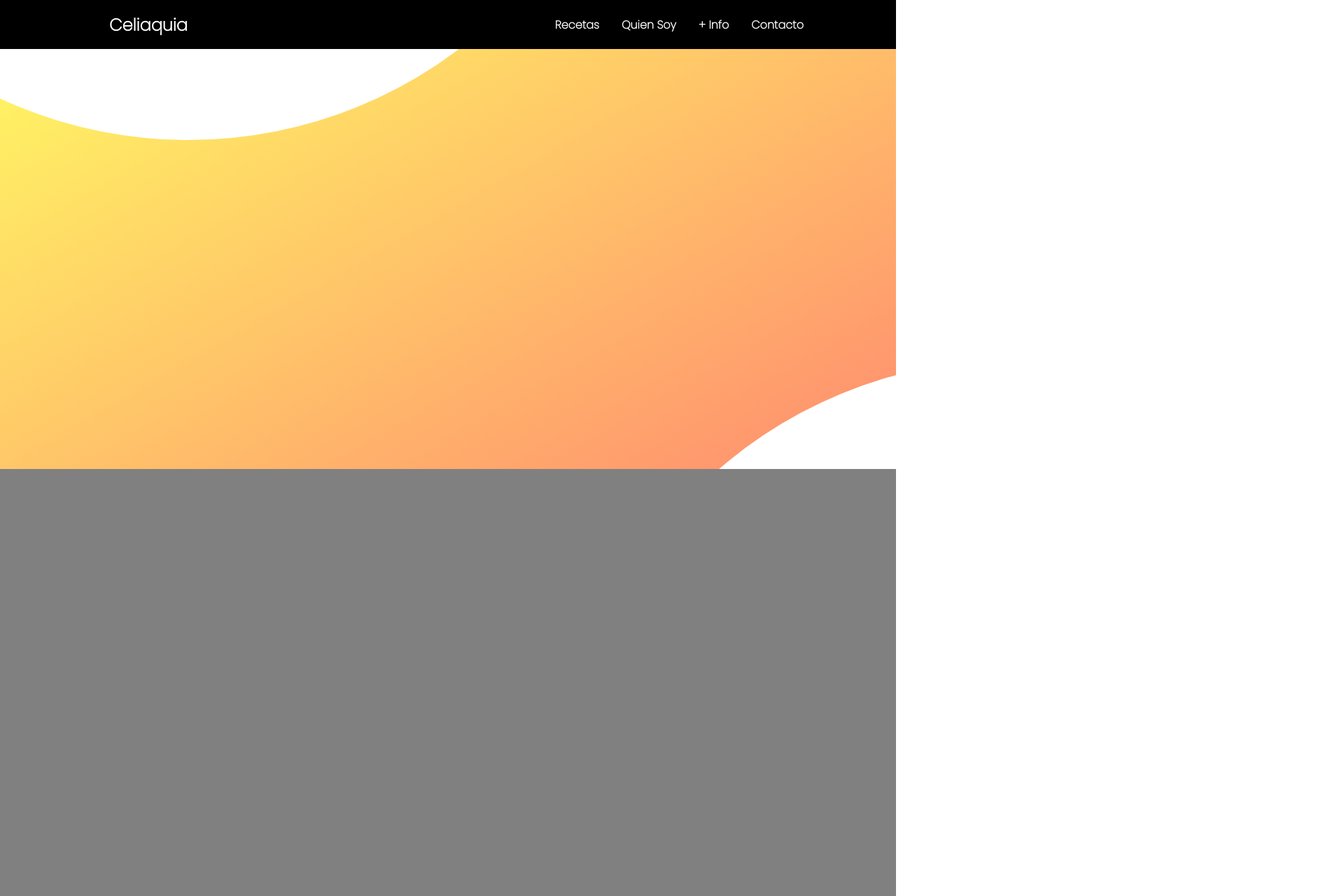
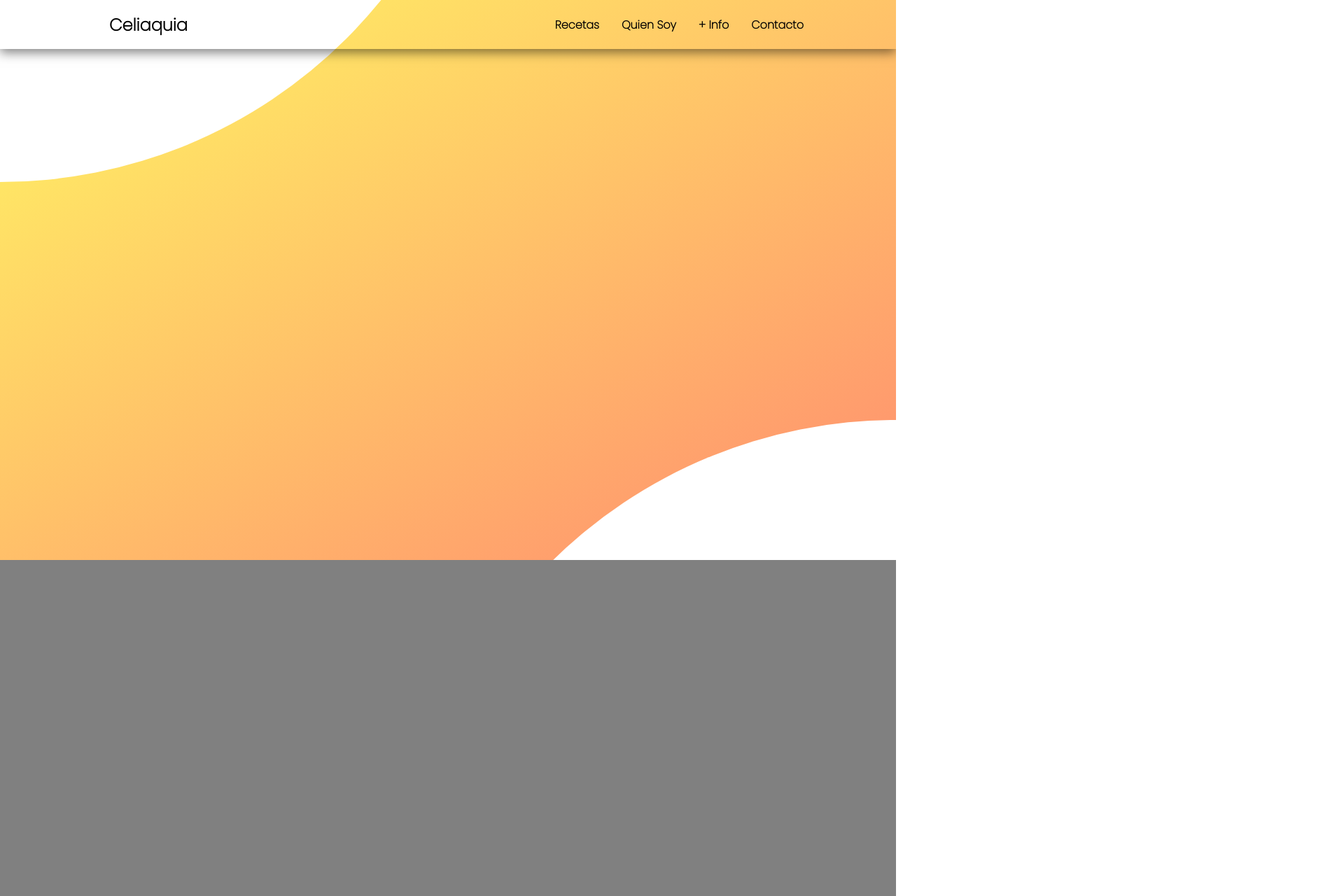
Before and after one commit to Joaquinvesapa/celiaquia, a React (Create React App) app: page / in a window 1280 px wide. Shown: the top 1280 px of the page at 70% size, 1920 px wide, since content can reach past the window. Built offline with nearby package versions, Linux system fonts and the light colour scheme.

Commit message:
NavBar transparente y scroll solucionado

```diff
--- a/src/App.css
+++ b/src/App.css
@@ -2,5 +2,6 @@
   margin: 0;
   padding: 0;
   box-sizing: border-box;
+  max-width: 100%;
   font-family: 'Poppins', sans-serif;
 }
--- a/src/App.js
+++ b/src/App.js
@@ -4,7 +4,6 @@ import {
   Routes,
   Route
 } from "react-router-dom";
-import NavBar from './components/Nav/NavBar';
 import Inicio from './pages/Inicio';
 import Contacto from './pages/Contacto';
 import Recetas from './pages/Recetas';
@@ -15,7 +14,6 @@ import MasInfo from './pages/MasInfo';
 function App() {
   return (
     <Router>
-      <NavBar/>
       <Routes>
         <Route path="/" exact element={<Inicio/>}/>
         <Route path="contacto" exact element={<Contacto/>}/>
--- a/src/components/Home/Header.js
+++ b/src/components/Home/Header.js
@@ -1,16 +1,14 @@
 import React from 'react'
-import {Head, Circle, HeadContent, HeadSection} from './HeaderElements'
+import NavBar from '../Nav/NavBar'
+import {Circle, Head, /* HeadContent ,*/ HeadSection} from './HeaderElements'
 
 const Header = () => {
     return (
         <div>
             <Head>
-                <Circle style={{zindex: "1", top: '74%', left: '63%'}}/>
-                <Circle style={{zindex: "2", bottom: "405%", right: "29%"}}/>
-                <HeadContent>
-                        Soy Celiaco, no Extraterrestre
-                </HeadContent>
-
+                <Circle style={{clipPath:" circle(700px at right 1300px)"}}/>
+                <Circle style={{clipPath:" circle(700px at left -440px)"}}/>
+                <NavBar/>
             </Head>
             <HeadSection/>
         </div>
--- a/src/components/Home/HeaderElements.js
+++ b/src/components/Home/HeaderElements.js
@@ -3,25 +3,29 @@ import styled from "styled-components";
 export const Head = styled.div`
     background: rgb(255,247,99);
     background: linear-gradient(150deg, rgba(255,247,99,1) 0%, rgba(255,140,111,1) 100%);
-    height: 600px;
-    z-index: 2;
+    width:100%;
+    min-height: 100vh;
+    position: relative;
 `
 
 export const Circle = styled.div`
+    position: absolute;
     background-color: #fff;
-    height: 80rem;
-    width: 80rem;
-    border-radius: 50%;
-    position: relative;
+    top: 0;
+    left: 0;
+    height: 100%;
+    width: 100%;
+    clip-path: circle(700px at right 1300px);
 `
 
 export const HeadContent = styled.h2`
-    position:absolute;
 `
 
 export const HeadSection = styled.div`
-    height: 50rem;
+    width: 100%;
+    height: 70vh;
     position: relative;
     background-color: grey;
     z-index: 3;
+    display: block;
 `
--- a/src/components/Nav/NavBar.js
+++ b/src/components/Nav/NavBar.js
@@ -1,4 +1,5 @@
 import React from 'react';
+import { Circle } from '../Home/HeaderElements.js';
 import {Nav, NavLink, NavMenu, Bars, NavLogo} from'./NavBarElements.js'
 
 const NavBar = () => {
@@ -22,6 +23,7 @@ const NavBar = () => {
           Contacto
         </NavLink>
       </NavMenu>
+      <Circle/>
     </Nav>
   )
 }
--- a/src/components/Nav/NavBarElements.js
+++ b/src/components/Nav/NavBarElements.js
@@ -4,7 +4,9 @@ import {GoThreeBars} from 'react-icons/go'
 
 
 export const Nav = styled.nav`
-  background: #000;
+/*   background: #000;
+ */  box-shadow: 0 5px 15px rgba(0,0,0,.5);
+  overflow: hidden;
   height: 70px;
   width: 100%auto;
   display: flex;
@@ -12,10 +14,14 @@ export const Nav = styled.nav`
   justify-content: space-between;
   padding: 0.5rem calc((100vw - 1000px) / 2);
   z-index: 1;
+
+  &:before{
+    filter:blur(6px);
+  }
 `
 
 export const NavLogo = styled(Link)`
-  color: #fff;
+  color: #000;
   display: flex;
   align-items: center;
   text-decoration: none;
@@ -25,7 +31,7 @@ export const NavLogo = styled(Link)`
 `
 
 export const NavLink = styled(Link)`
-  color: #fff;
+  color: #000;
   display: flex;
   align-items: center;
   text-decoration: none;
```
